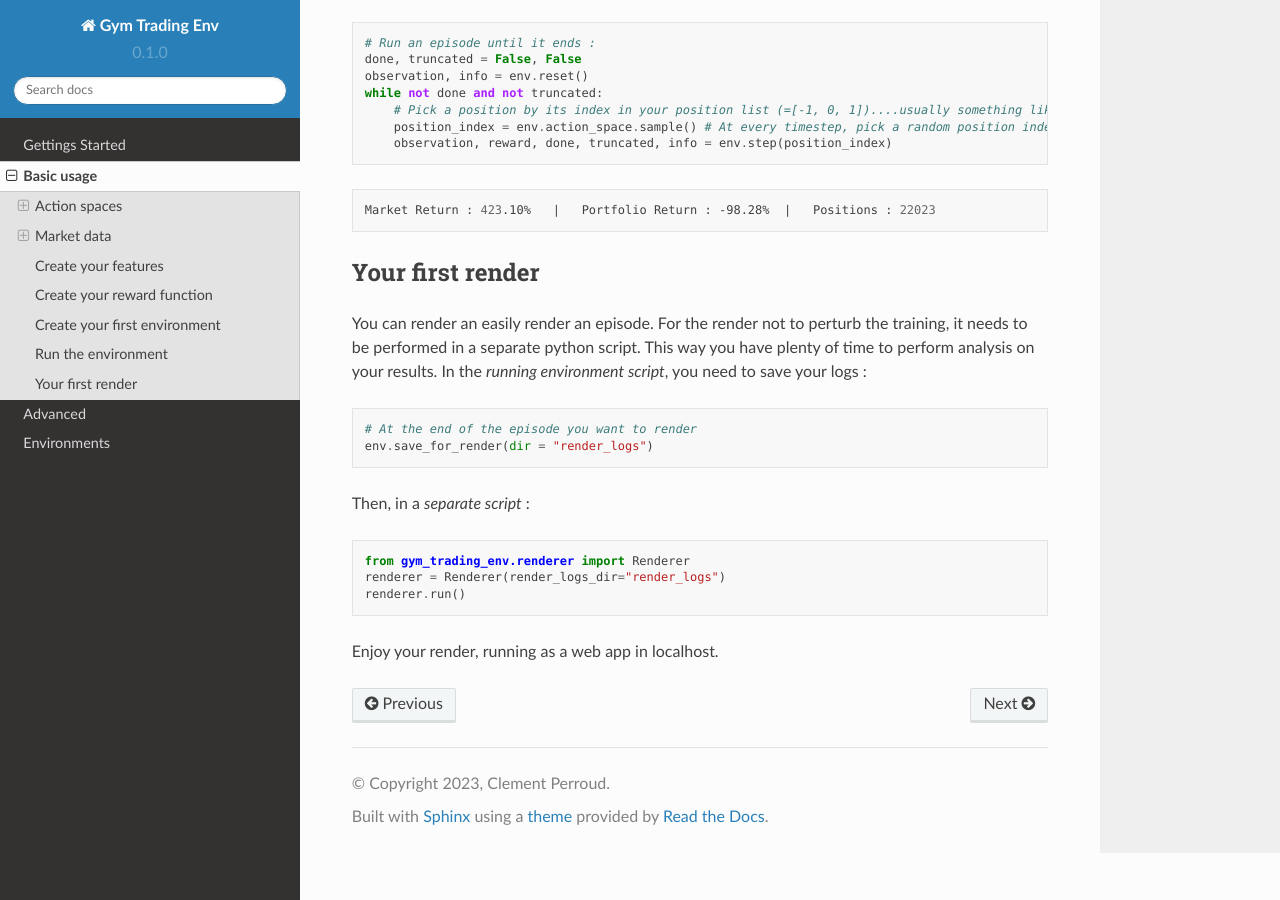
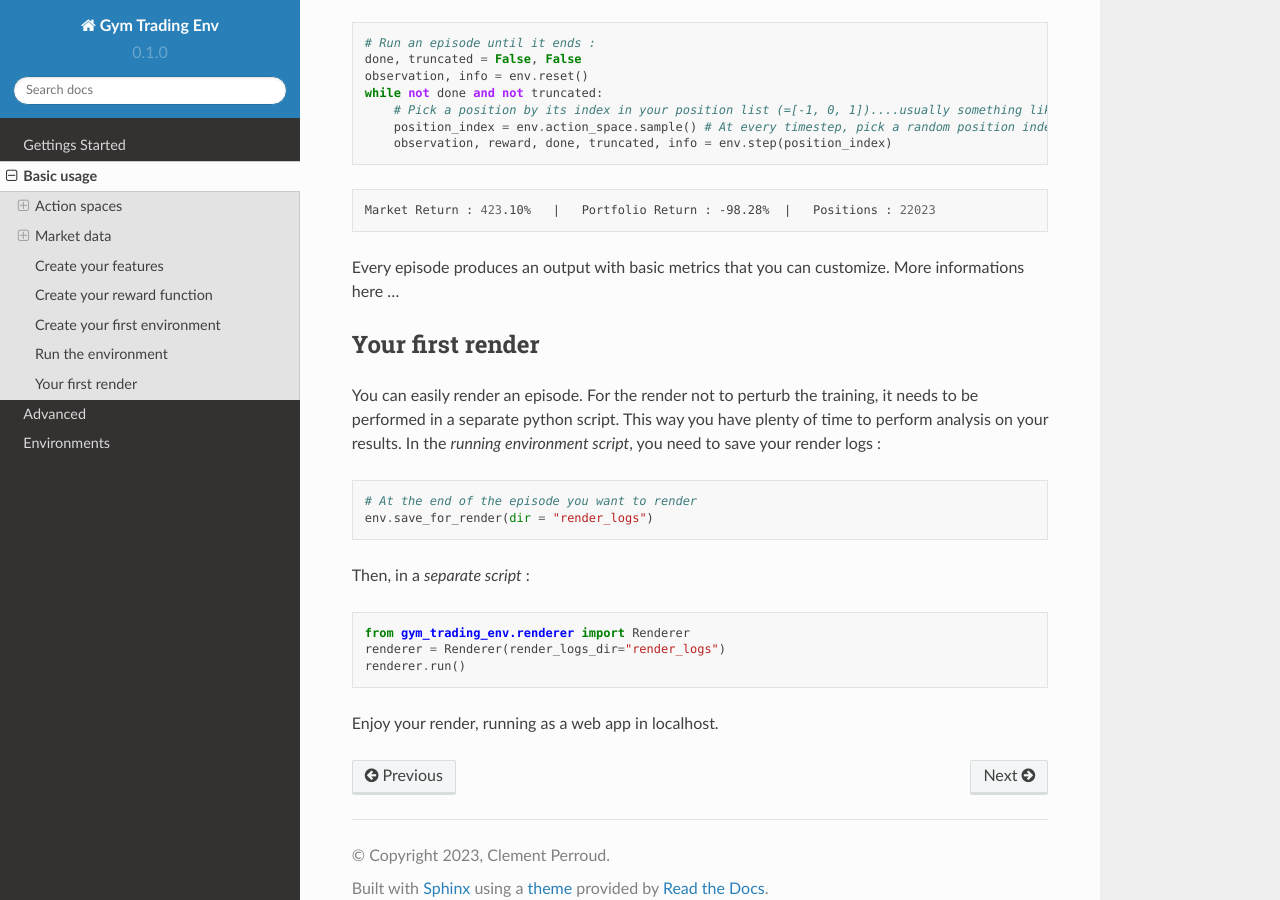
Before and after one commit to ClementPerroud/Gym-Trading-Env, a Sphinx documentation site: the page built from docs/source/usage.rst, in a window 1280 px wide and 900 px high, scrolled down 3000 px. Built offline with Sphinx 7.4.7 and the Read the Docs theme 2.0.0, drawn with Linux system fonts in a browser that asks for light colours; pages that are not in the unit, such as notebooks, are missing from menus.

Commit message:
Update usage.rst

```diff
--- a/docs/source/usage.rst
+++ b/docs/source/usage.rst
@@ -152,11 +152,12 @@
 
   Market Return : 423.10%   |   Portfolio Return : -98.28%  |   Positions : 22023
 
+Every episode produces an output with basic metrics that you can customize. More informations here ...
 
 Your first render
 -------------------
 
-You can render an easily render an episode. For the render not to perturb the training, it needs to be performed in a separate python script. This way you have plenty of time to perform analysis on your results. In the *running environment script*, you need to save your logs :
+You can easily render an episode. For the render not to perturb the training, it needs to be performed in a separate python script. This way you have plenty of time to perform analysis on your results. In the *running environment script*, you need to save your render logs :
 
 .. code-block:: python
 
```
